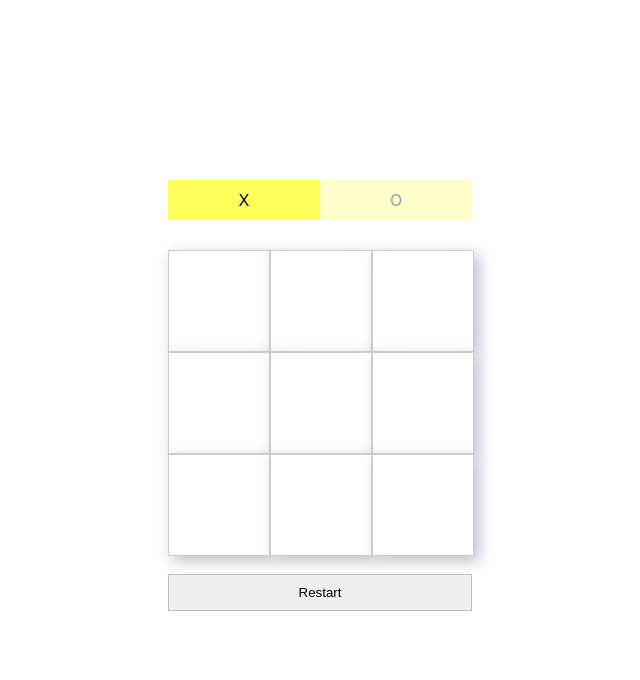
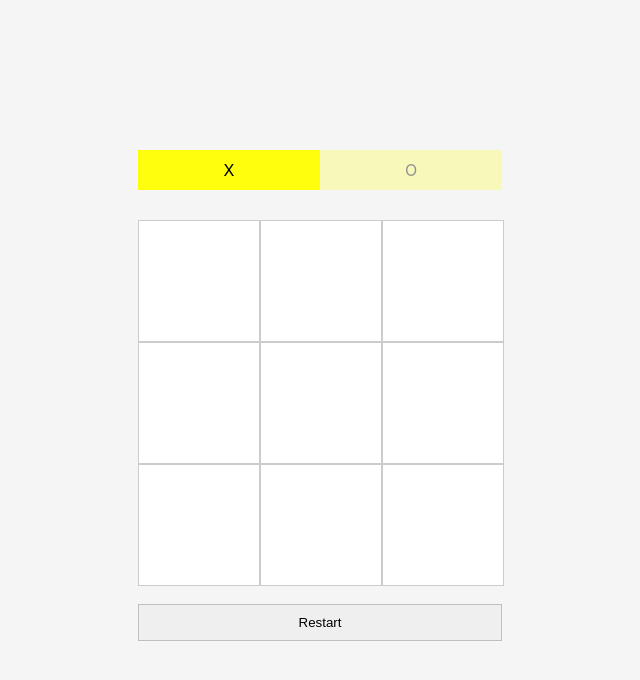
Before and after one commit to prakhar7s/react-tic-tac-toe-game, a React (Create React App) app: page / in a window 1280 px wide. Shown: the top 680 px of the page, without its empty margins (320-960 px from the left). Built offline with nearby package versions, Linux system fonts and the light colour scheme.

Commit message:
style improved

```diff
--- a/src/components/Square/Square.css
+++ b/src/components/Square/Square.css
@@ -6,7 +6,7 @@
   place-items: center;
   font-size: var(--cell-font-size);
   border: 1px solid rgba(0, 0, 0, 0.2);
-  box-shadow: -5px -5px 15px rgba(255, 255, 255, 0.1), 5px 5px 15px #babecc;
+  /* box-shadow: 5px5px 15px rgba(255, 255, 255, 0.1), 5px -5px 15px #babecc; */
   transition: 0.7s;
   user-select: none;
   cursor: pointer;
@@ -17,16 +17,21 @@
 }
 
 .board-cell.filled.player-x {
-  background-color: rgba(24, 50, 201, 0.2);
+  background-color: rgba(15, 32, 131, 0.6);
 }
 
 .board-cell.filled.player-o {
-  background-color: rgba(255, 0, 64, 0.3);
+  background-color: rgba(255, 30, 0, 0.6);
 }
 
 .board-cell.filled.winner-cell {
-  background-color: rgba(155, 42, 190, 0.452);
+  background: linear-gradient(
+    to left,
+    rgba(233, 38, 12, 0.3),
+    rgba(165, 151, 27, 0.7)
+  );
   animation: change-bg 1s linear infinite;
+  border: 1px solid rgba(0, 0, 0, 0.5);
 }
 
 @keyframes change-bg {
--- a/src/components/Square/Square.jsx
+++ b/src/components/Square/Square.jsx
@@ -18,7 +18,6 @@ const Square = ({
     if (checkGameOver()) {
       return displayToastMsg("Game Over!");
     }
-
     //check all rows
     const rowsRes = checkRows();
     if (rowsRes[0]) {
@@ -40,7 +39,7 @@ const Square = ({
     const dia = first && [0, 1, 2].every((idx) => board[idx][idx] === first);
     if (dia) {
       setWinnerCells(["0-0", "1-1", "2-2"]);
-      displayToastMsg(`${board[0][0]} is the Winner!`);
+      displayToastMsg(`${board[1][1]} is the Winner!`);
     }
 
     //check rev diagonal
@@ -49,7 +48,7 @@ const Square = ({
       rfirst && [0, 1, 2].every((idx) => board[idx][2 - idx] === rfirst);
     if (resDia) {
       setWinnerCells(["0-2", "1-1", "2-0"]);
-      displayToastMsg(`${board[0][2]} is the Winner!`);
+      displayToastMsg(`${board[1][1]} is the Winner!`);
     }
   };
 
@@ -78,6 +77,7 @@ const Square = ({
     );
   };
 
+  // Utility Methods
   const convertColsToRows = () => {
     var res = [[], [], []];
 
@@ -89,7 +89,6 @@ const Square = ({
     }
 
     return res;
-    // console.log(res, "s");
   };
 
   const checkGameOver = () => {
@@ -99,6 +98,9 @@ const Square = ({
 
   const handleCellClick = () => {
     if (board[row][col]) return;
+    if (winnerCells.length !== 0) {
+      return displayToastMsg(`We already have the Winner`);
+    }
 
     const tempBoard = board;
     tempBoard[row][col] = chanceOfX ? "X" : "O";
@@ -118,7 +120,6 @@ const Square = ({
           : " filled player-o"
       }${
         winnerCells.some((cellCords) => {
-          console.log(cellCords, `${row}-${col}`);
           return cellCords === `${row}-${col}`;
         })
           ? " winner-cell"
--- a/src/components/TicTacToe.css
+++ b/src/components/TicTacToe.css
@@ -2,6 +2,7 @@
   height: 100vh;
   display: grid;
   place-items: center;
+  background: #f5f5f5f6;
 }
 
 .board {
@@ -21,11 +22,11 @@
   display: grid;
   place-items: center;
   opacity: 0.4;
-  background-color: rgba(255, 255, 0, 0.5);
+  background-color: rgba(255, 255, 0, 0.6);
 }
 
 .player-tab.active {
-  background-color: rgba(255, 255, 0, 0.644);
+  background-color: rgba(255, 255, 0, 0.944);
   opacity: 1;
 }
 
--- a/src/components/TicTacToe.jsx
+++ b/src/components/TicTacToe.jsx
@@ -22,11 +22,14 @@ const TicTacToe = () => {
     ]);
 
     setChanceOfX(true);
+    setWinnerCells([]);
 
     displayToastMsg("Game restarted!");
   };
 
   const displayToastMsg = (msg) => {
+    if (showToast) return;
+
     setToastMsg(msg);
     setShowToast(true);
 
--- a/src/components/variables.css
+++ b/src/components/variables.css
@@ -1,6 +1,6 @@
 :root {
   --board-bg: rgba(255, 255, 255, 0.5);
-  --cell-size: 100px;
+  --cell-size: 120px;
   --cell-bg: rgb(255, 255, 255);
-  --cell-font-size: 50px;
+  --cell-font-size: 70px;
 }
```
